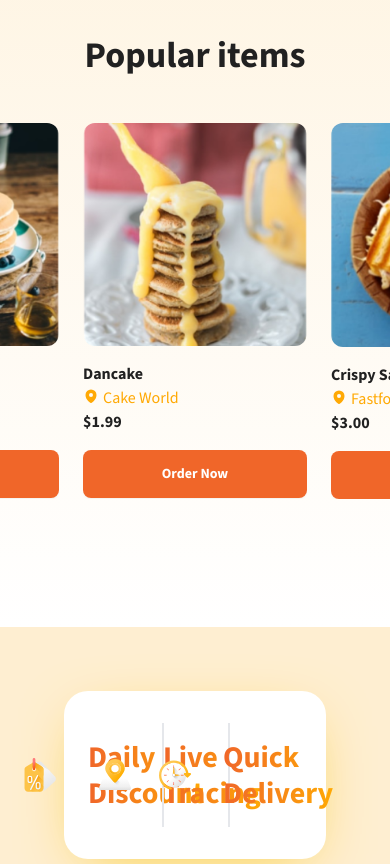
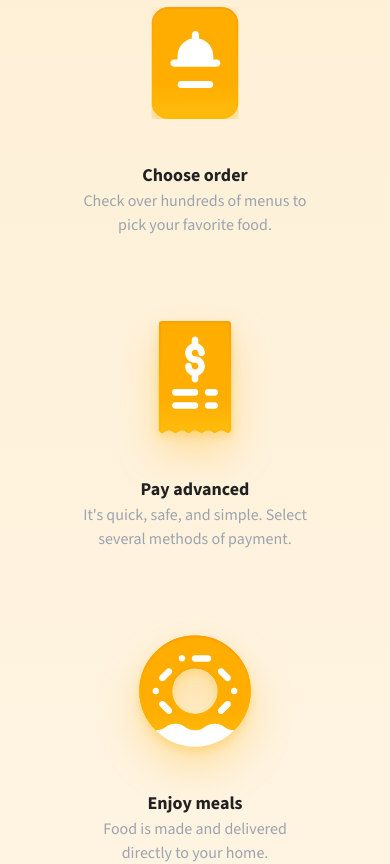
Before and after one commit to Mahmoud-Ehab/foodwagon, a Next.js app: page / in a window 390 px wide. Shown: the part 2620-3484 px from the top of the page. Built offline with nearby package versions, Linux system fonts and the light colour scheme.

Commit message:
media queries are applied all over the sections.

```diff
--- a/app/layout.tsx
+++ b/app/layout.tsx
@@ -16,7 +16,7 @@ export default function RootLayout({
   children: React.ReactNode;
 }>) {
   return (
-    <html lang="en">
+    <html lang="en" className="scroll-smooth">
       <body className={inter.className}>{children}</body>
     </html>
   );
--- a/app/page.tsx
+++ b/app/page.tsx
@@ -8,7 +8,7 @@ import { Source_Sans_700 } from './fonts';
 
 export default function Home() {
   return (
-    <main className={`${Source_Sans_700.className} flex flex-col min-h-screen overflow-hidden`}>
+    <main className={`${Source_Sans_700.className} antialiased flex flex-col min-h-screen overflow-hidden smooth`}>
       <Header />
       <Populars />
       <Middle />
--- a/app/ui/components/wrappers.tsx
+++ b/app/ui/components/wrappers.tsx
@@ -11,15 +11,13 @@ export function DiscountCardsWrapper({cards}: {cards: DiscountInfo[]}) {
 
 export function ItemsWrapper({items}: {items: ItemInfo[]}) {
     return (
-        <div className="relative carousel w-full px-16">
-            {items.map((item, i) =>
-            <div key={i} id={"slide"+i} className="carousel-item w-auto">
-                <ItemCard item={item} />
-            </div>
-            )}
-            <div className="absolute left-0 right-0 top-1/2 flex -translate-y-1/2 transform justify-between">
-                <a href={"#slide"} className="btn btn-circle bg-primary-dark hover:bg-primary-normal text-fill-light border-0">❮</a>
-                <a href={"#slide2"} className="btn btn-circle bg-primary-dark hover:bg-primary-normal text-fill-light border-0">❯</a>
+        <div className=" w-auto text-center">
+            <div className="flex flex-col md:flex-row w-full justify-center">
+                {items.map((item, i) =>
+                <div key={i} id={"slide"+i} className="my-5 md:my-0">
+                    <ItemCard item={item} />
+                </div>
+                )}
             </div>
         </div>
     );
--- a/app/ui/sections/footer.tsx
+++ b/app/ui/sections/footer.tsx
@@ -4,14 +4,14 @@ export default function Footer() {
     return (
         <>
             <div className="flex flex-col justify-center items-center w-screen h-[40vh] bg-[url('/footer.png')] bg-cover">
-                <h1 className="w-[35%] text-fill-light text-5xl text-center">
+                <h1 className="w-[90%] md:w-[35%] text-fill-light text-3xl md:text-5xl text-center [text-shadow:_0_4px_4px_rgb(0_0_0_/_40%)]">
                     {strings.footer_title}
                 </h1>
                 <button className="btn bg-special hover:bg-special border-0 text-fill-light mt-8">
                     {strings.order_btn}
                 </button>
             </div>
-            <footer className="footer bg-fill-dark text-gray-400 p-24">
+            <footer className="footer flex flex-wrap justify-start md:justify-around bg-fill-dark text-gray-400 p-6 md:p-24">
                 <nav>
                     <h6 className="footer-title">Our top cities</h6>
                     <a className="link link-hover">San Francisco</a>
--- a/app/ui/sections/middle.tsx
+++ b/app/ui/sections/middle.tsx
@@ -4,7 +4,7 @@ import Image from "next/image"
 export default function Middle() {
     return (
         <div className="flex justify-center items-center w-screen h-auto p-16 bg-secondary">
-            <div className="grid grid-cols-3 divide-x-2 justify-center items-center w-auto p-8 bg-fill-light shadow-[0_15px_60px_-20px] shadow-primary-normal rounded-3xl">
+            <div className="grid grid-rows-0 md:grid-cols-3 divide-y-2 md:divide-y-0 md:divide-x-2 justify-center items-center h-auto w-auto p-8 bg-fill-light shadow-[0_15px_60px_-20px] shadow-primary-normal rounded-3xl">
                 <div className="flex flex-row justify-center items-center p-4">
                     <Image
                         src={"/icons/discount.svg"}
--- a/app/ui/sections/populars.tsx
+++ b/app/ui/sections/populars.tsx
@@ -10,7 +10,7 @@ export default function Populars() {
                 <h1 className="text-4xl text-special">
                     {strings.hdiw_title}
                 </h1>
-                <div className="flex flex-row">
+                <div className="flex flex-col md:flex-row">
                     <FeatureCard
                         img_url="/icons/map-marker.svg"
                         head={strings.hdiw_item1_head}
--- a/app/ui/sections/suggestions.tsx
+++ b/app/ui/sections/suggestions.tsx
@@ -4,10 +4,10 @@ import { strings } from "@/app/strings"
 
 export default function Suggestions() {
     return (
-        <div className="flex flex-col h-auto w-screen px-52 py-12 bg-fill-light">
+        <div className="flex flex-col h-auto w-screen p-5 md:px-52 md:py-12 bg-fill-light">
             {/* ************** Sandwiches ************* */}
-            <div className="flex flex-row-reverse w-full h-[50vh] my-12 rounded-2xl shadow-2xl overflow-hidden">
-                <figure className="relative w-2/3">
+            <div className="flex flex-col md:flex-row-reverse w-full md:h-[50vh] my-12 rounded-2xl shadow-2xl overflow-hidden">
+                <figure className="relative h-[50vh] w-full md:h-auto md:w-2/3">
                     <Image
                         style={{objectFit: "cover"}}
                         src={"/suggestions/image2.png"}
@@ -15,7 +15,7 @@ export default function Suggestions() {
                         fill
                     />
                 </figure>
-                <div className="flex flex-col justify-between w-1/3 p-12">
+                <div className="flex flex-col justify-between md:w-1/3 p-12">
                     <div>
                         <h1 className="text-4xl text-fill-dark my-5">
                             {strings.best_deals} <span className="text-primary-dark">{strings.crispy}</span><br />
@@ -32,8 +32,8 @@ export default function Suggestions() {
             </div>
 
             {/* ************** Fried Chicken ************* */}
-            <div className="flex flex-row w-full h-[50vh] my-12 rounded-2xl shadow-2xl overflow-hidden">
-                <figure className="relative w-2/3">
+            <div className="flex flex-col md:flex-row w-full md:h-[50vh] my-12 rounded-2xl shadow-2xl overflow-hidden">
+                <figure className="relative h-[50vh] w-full md:h-auto md:w-2/3">
                     <Image
                         style={{objectFit: "cover"}}
                         src={"/suggestions/image1.png"}
@@ -41,7 +41,7 @@ export default function Suggestions() {
                         fill
                     />
                 </figure>
-                <div className="flex flex-col justify-between w-1/3 p-12">
+                <div className="flex flex-col justify-between md:w-1/3 p-12">
                     <div>
                         <h1 className="text-4xl text-fill-dark my-5">
                             {strings.chicken_title} <span className="text-primary-dark">{strings.fried}</span> <span className="text-primary-dark">{strings.chicken}</span>
@@ -57,8 +57,8 @@ export default function Suggestions() {
             </div>
 
             {/* ************** Pizza ************* */}
-            <div className="flex flex-row-reverse w-full h-[50vh] my-12 rounded-2xl shadow-2xl overflow-hidden">
-                <figure className="relative w-2/3">
+            <div className="flex flex-col md:flex-row-reverse w-full md:h-[50vh] my-12 rounded-2xl shadow-2xl overflow-hidden">
+                <figure className="relative h-[50vh] w-full md:h-auto md:w-2/3">
                     <Image
                         style={{objectFit: "cover"}}
                         src={"/suggestions/image3.png"}
@@ -66,7 +66,7 @@ export default function Suggestions() {
                         fill
                     />
                 </figure>
-                <div className="flex flex-col justify-between w-1/3 p-12">
+                <div className="flex flex-col justify-between md:w-1/3 p-12">
                     <div>
                         <h1 className="text-4xl text-fill-dark my-5">
                             {strings.pizza_title} <span className="text-primary-dark">{strings.pizza_qmark}</span>
```
